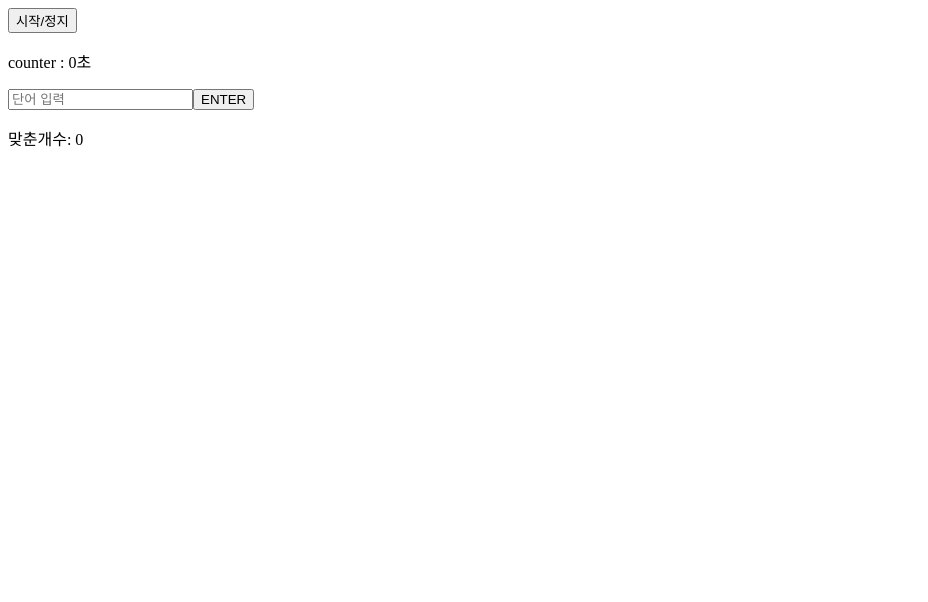
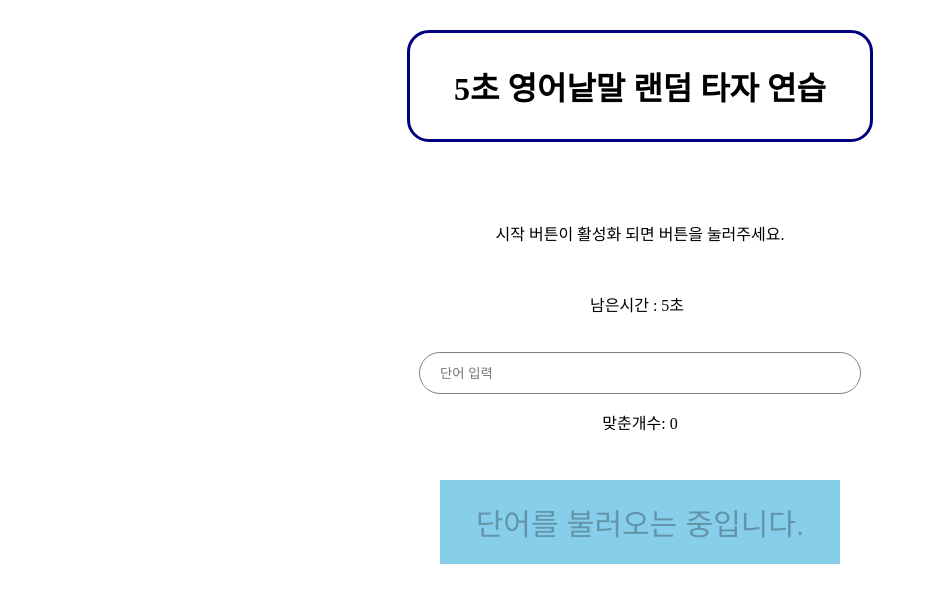
Before and after one commit to seooki/toy-wordGame, a React (Create React App) app: page / in a window 1280 px wide. Shown: the top 602 px of the page, without its empty margins (0-928 px from the left). Built offline with nearby package versions, Linux system fonts and the light colour scheme; no server answers.

Commit message:
components update

```diff
--- a/src/App.js
+++ b/src/App.js
@@ -5,9 +5,54 @@ import { Typing } from "./compenents/Typing";
 import { Level } from "./compenents/Level";
 import { Counter } from "./compenents/Counter";
 import getData from "./services/getData";
+import { styled } from "styled-components";
+
+const Board = styled.div`
+  width: 700px;
+  height: 400px;
+  margin: auto;
+  position: relative;
+  box-sizing: border-box;
+`;
+
+const Button = styled.button`
+  background-color: skyblue;
+  border: none;
+  padding: 20px;
+  font-size: 30px;
+  margin: auto;
+  display: block;
+  width: 400px;
+
+  &:hover {
+    cursor: pointer;
+    box-shadow: 0 0 5px gray;
+  }
+`;
+
+const DisabledButton = styled.button`
+  background-color: skyblue;
+  border: none;
+  padding: 20px;
+  font-size: 30px;
+  margin: auto;
+  display: block;
+  width: 400px;
+`;
+
+const Header = styled.h1`
+  border: 3px solid navy;
+  border-radius: 22px;
+  display: block;
+  width: 400px;
+  margin: 30px auto;
+  padding: 30px;
+  text-align: center;
+`;
 
 function App() {
   const [wordArr, setWordArr] = useState();
+  const [checkedWordArr, setCheckedWordArr] = useState(false);
   const [toggle, setToggle] = useState(false);
   const [word, setWord] = useState();
   const [reset, setReset] = useState(false);
@@ -15,6 +60,7 @@ function App() {
   useEffect(() => {
     const fetchData = async () => {
       setWordArr(await getData());
+      setCheckedWordArr(true);
     };
     fetchData();
   }, []);
@@ -40,14 +86,23 @@ function App() {
 
   return (
     <>
-      <button onClick={toggleBtn}>시작/정지</button>
-      <Word word={word}></Word>
+      <Header>5초 영어낱말 랜덤 타자 연습</Header>
+      <Board>
+        <Word word={word} checkedWordArr={checkedWordArr}></Word>
         <Counter toggle={toggle} reset={reset}></Counter>
         <Typing
           word={word}
           getRandomWord={getRandomWord}
           clearCounter={clearCounter}
         ></Typing>
+        {checkedWordArr ? (
+          <Button onClick={toggleBtn}>시작 / 정지</Button>
+        ) : (
+          <DisabledButton onClick={toggleBtn} disabled>
+            단어를 불러오는 중입니다.
+          </DisabledButton>
+        )}
+      </Board>
     </>
   );
 }
--- a/src/compenents/Counter.jsx
+++ b/src/compenents/Counter.jsx
@@ -1,34 +1,40 @@
 import { useEffect, useState, useRef } from "react";
+import { styled } from "styled-components";
+
+const Div = styled.div`
+  width: 100px;
+  margin: 10px auto;
+`;
 
 export const Counter = (props) => {
-  const [count, setCount] = useState(0);
+  const [count, setCount] = useState(5);
   const [mount, setMount] = useState(false);
 
   useEffect(() => {
     const boolean = props.toggle;
     setMount(boolean);
     if (props.reset == true) {
-      setCount(0);
+      setCount(5);
     }
   }, [props]);
 
-  let interval;
-
   useEffect(() => {
+    let interval;
     if (mount == true) {
       interval = setInterval(() => {
-        setCount((prev) => prev + 1);
+        setCount((prev) => prev - 1);
       }, 1000);
+
+      return () => {
+        clearInterval(interval);
+        setCount(5);
+      };
     }
   }, [mount]);
 
-  useEffect(() => {
-    if (count > 5) {
-      clearInterval(interval);
-      setCount(0);
-      alert("탈락!");
-    }
-  }, [count]);
-
-  return <p>counter : {count}초</p>;
+  return (
+    <Div>
+      <p>남은시간 : {count}초</p>
+    </Div>
+  );
 };
--- a/src/compenents/Typing.jsx
+++ b/src/compenents/Typing.jsx
@@ -1,4 +1,23 @@
 import { useEffect, useRef, useState } from "react";
+import { styled } from "styled-components";
+
+const TypingBoard = styled.div`
+  text-align: center;
+  margin: 10px 0;
+  padding: 20px;
+`;
+
+const Input = styled.input`
+  width: 400px;
+  height: 20px;
+  padding: 10px 20px;
+  border-radius: 30px;
+  border: 1px solid grey;
+`;
+
+const Button = styled.input`
+  display: none;
+`;
 
 export const Typing = (props) => {
   const [inputValue, setInputValue] = useState();
@@ -27,21 +46,23 @@ export const Typing = (props) => {
     if (isMounted.current == true && submitValue == props.word) {
       setSucessWord(sucessWord + 1);
       props.getRandomWord();
+    } else if (isMounted.current == true && submitValue != props.word) {
+      alert("틀렸습니다.");
     }
   }, [submitValue]);
 
   return (
-    <>
+    <TypingBoard>
       <form onSubmit={onSubmit}>
-        <input
+        <Input
           onChange={onChangeValue}
           type="text"
           placeholder="단어 입력"
           value={inputValue || ""}
-        ></input>
-        <input onClick={onSubmit} type="button" value={"ENTER"}></input>
+        ></Input>
+        <Button onClick={onSubmit} type="button" value={"ENTER"}></Button>
       </form>
       <p>맞춘개수: {sucessWord}</p>
-    </>
+    </TypingBoard>
   );
 };
--- a/src/compenents/Word.jsx
+++ b/src/compenents/Word.jsx
@@ -1,20 +1,42 @@
 import { useEffect, useRef, useState } from "react";
 import getData from "../services/getData";
+import { styled } from "styled-components";
+
+const Div = styled.div`
+  width: 500px;
+  height: 70px;
+  line-height: 70px;
+  font-size: 70px;
+  text-align: center;
+
+  margin: 30px auto;
+  padding: 10px;
+`;
+
+const EmptyWord = styled.span`
+  font-size: 16px;
+`;
 
 export const Word = (props) => {
   const [word, setWord] = useState();
   const [btnState, setBtnState] = useState();
   const isMounted = useRef(false);
+  const emptyWord = "시작 버튼이 활성화 되면 버튼을 눌러주세요.";
 
   useEffect(() => {
     setBtnState(props.toggle);
     setWord(props.word);
     isMounted.current = true;
+    console.log(props.checkedWordArr);
   }, [props]);
 
   return (
-    <div>
-      <span>{word}</span>
-    </div>
+    <Div>
+      {props.checkedWordArr === false ? (
+        <EmptyWord>{emptyWord}</EmptyWord>
+      ) : (
+        <span>{word}</span>
+      )}
+    </Div>
   );
 };
--- /dev/null
+++ b/src/modal/Misspell.jsx
@@ -0,0 +1,3 @@
+export const Misspell = () => {
+  return <></>;
+};
```
Lines whose indentation alone changed are shown as unchanged.
